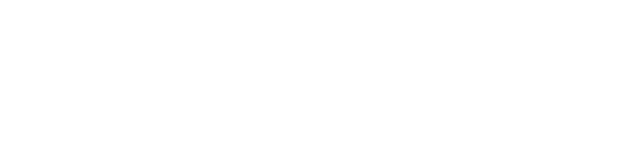
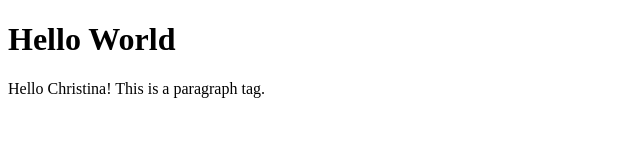
Before and after one commit to JJ0429/Lab1-SD3, a plain HTML site: page index.html in a window 1280 px wide. Shown: the whole page, without its empty margins (0-640 px from the left). Drawn offline with Linux system fonts and the light colour scheme.

Commit message:
Added my name

```diff
--- a/index.html
+++ b/index.html
@@ -4,9 +4,13 @@
     <meta charset="UTF-8">
     <meta http-equiv="X-UA-Compatible" content="IE=edge">
     <meta name="viewport" content="width=device-width, initial-scale=1.0">
-    <title>Document</title>
+    <title>Hello World</title>
 </head>
 <body>
+    <h1>Hello World</h1>
+    <p>
+        Hello Christina! This is a paragraph tag.
+    </p>
 
 </body>
 </html>
```
